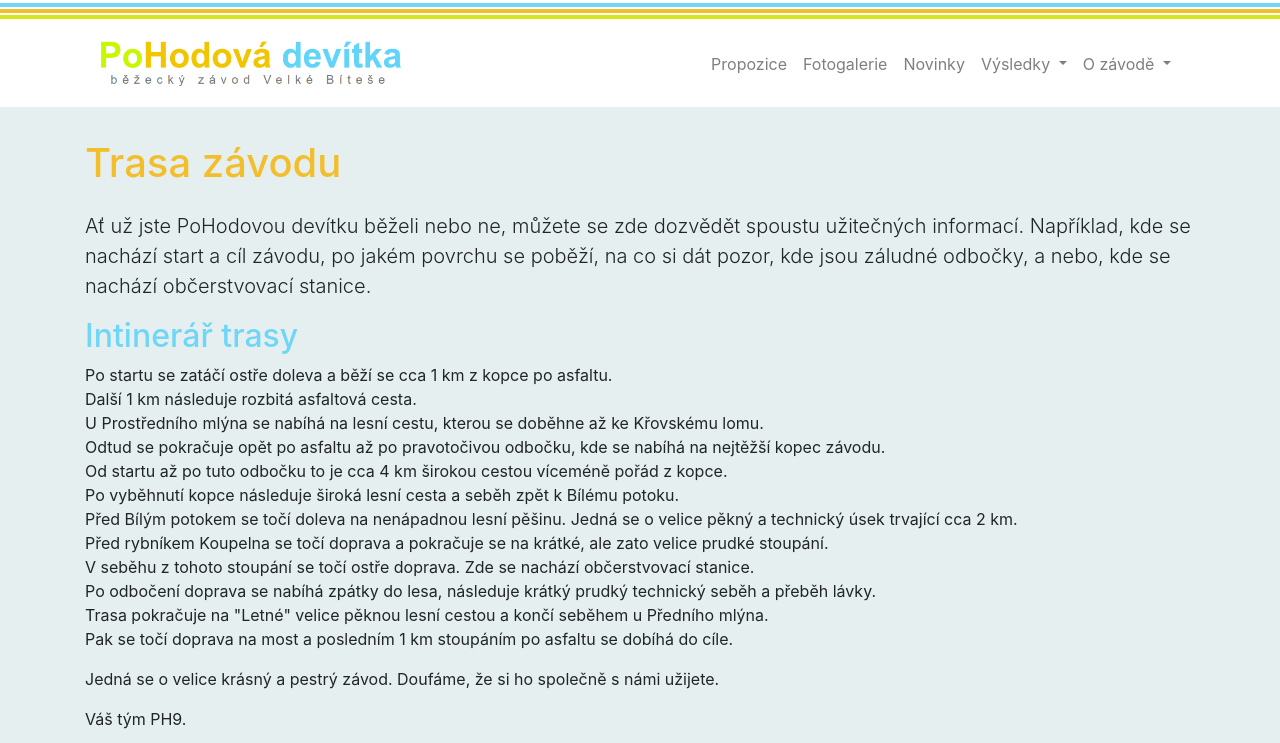
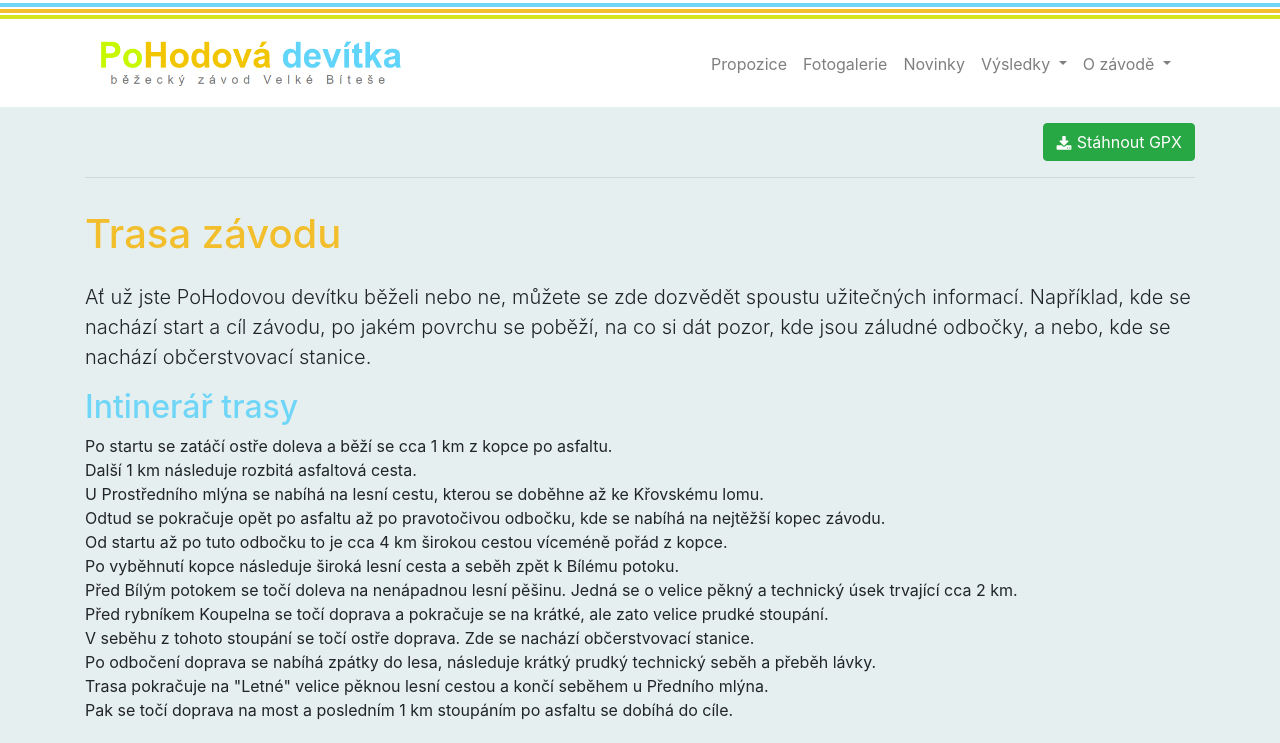
Before and after one commit to pohodovadevitka/pohodovadevitka.github.io, a Jekyll site: the page built from trasa-zavodu.html, in a window 1280 px wide and 900 px high, cut to the strip 0-743 px from the top of the window. Built offline with Jekyll 4.4.1, drawn with Linux system fonts in a browser that asks for light colours.

Commit message:
adding GPX

```diff
--- a/trasa-zavodu.html
+++ b/trasa-zavodu.html
@@ -3,6 +3,21 @@ title: "Trasa závodu"
 layout: default
 permalink: "/trasa-zavodu/"
 ---
+
+<div class="btn-toolbar justify-content-end d-print-none" role="toolbar">
+    <a
+        class="btn btn-md btn-success"
+        href="/files/Trasa-2018.gpx"
+        target="_blank"
+        rel="noopener"
+        title="Stáhnout trasu ve formátu GPX"
+    >
+        {% include icon-download.svg %}
+        Stáhnout GPX
+    </a>
+</div>
+
+<hr class="d-print-none">
 
 <h1 class="py-3">Trasa závodu</h1>
 
```
Also changed, not shown: 1 other file.
